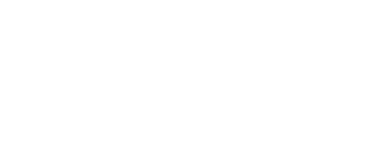
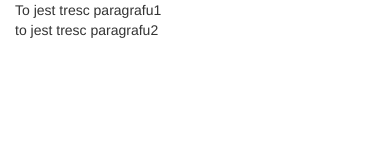
Before and after one commit to ULADG/bootstrap, a plain HTML site: page index.html in a window 390 px wide. Drawn offline with Linux system fonts and the light colour scheme.

Commit message:
dwie kolomny

```diff
--- a/index.html
+++ b/index.html
@@ -1,15 +1,27 @@
 <!DOCTYPE html>
 <html lang="en">
+
 <head>
 	<meta charset="UTF-8">
 	<meta name="viewport" content="width=device-width, initial-scale=1">
 	<title> warsztat bootstrap</title>
- <!-- bootstrap Styles -->
- <link rel="stylesheet" href="bootstrap-3.3.7-dist/css/bootstrap.min.css">
- <!-- main styles -->
- <link rel="stylesheet" href="css/style.css">
+	<!-- bootstrap Styles -->
+	<link rel="stylesheet" href="bootstrap-3.3.7-dist/css/bootstrap.min.css">
+	<!-- main styles -->
+	<link rel="stylesheet" href="css/style.css">
 </head>
+
 <body>
+	<div class="container" id="test">
+		<div class="row">
+			<div class="col-sm-6 col-lg-6">To jest tresc paragrafu1
+
+			</div>
+			<div class="col-sm-6 col-lg-6">
+				to jest tresc paragrafu2
+			</div>
+		</div>
+	</div>
 
 </body>
 <!-- script jQuery -->
```
